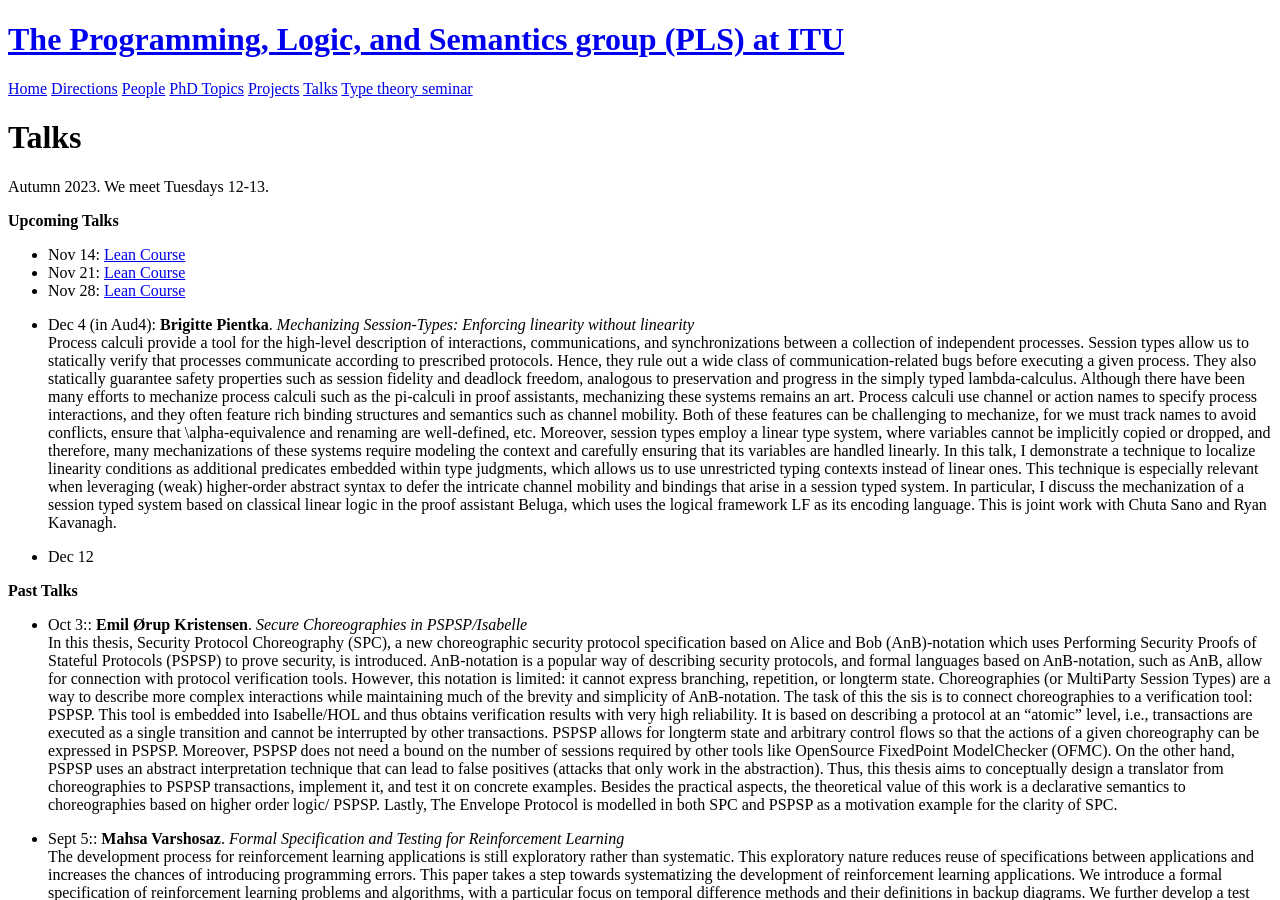
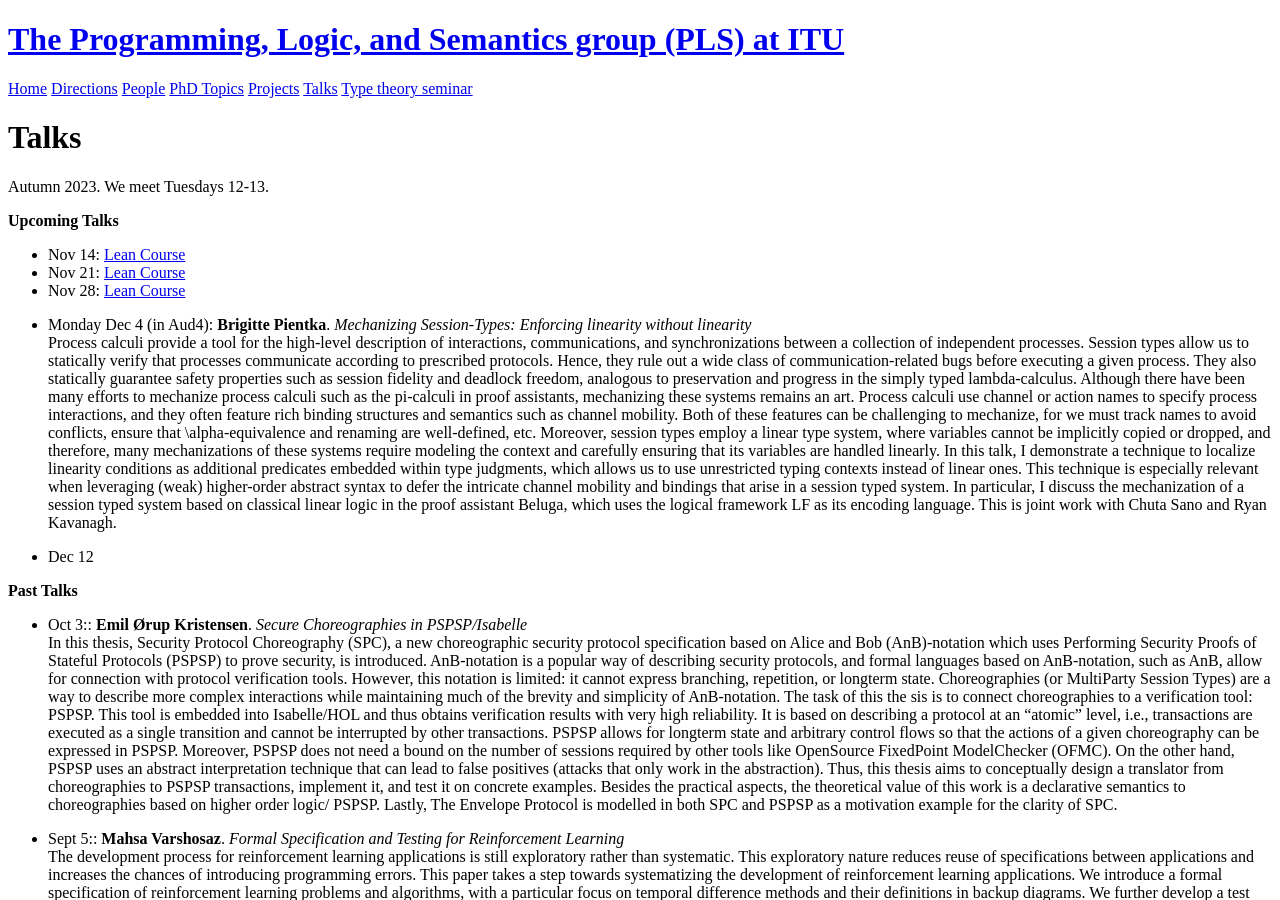
Before and after one commit to rmogelberg/pls.itu.dk, a Jekyll site: the page built from Talks.md, in a window 1280 px wide and 900 px high. Built offline with Jekyll 4.4.1, drawn with Linux system fonts in a browser that asks for light colours.

Commit message:
Update Talks.md

```diff
--- a/Talks.md
+++ b/Talks.md
@@ -9,7 +9,7 @@ Autumn 2023. We meet Tuesdays 12-13.
 - Nov 14: [Lean Course](https://pls.itu.dk/LeanCourse.html)
 - Nov 21: [Lean Course](https://pls.itu.dk/LeanCourse.html)
 - Nov 28: [Lean Course](https://pls.itu.dk/LeanCourse.html)
-- Dec 4 (in Aud4): **Brigitte Pientka**. _Mechanizing Session-Types: Enforcing linearity without linearity_ <br>
+- Monday Dec 4 (in Aud4): **Brigitte Pientka**. _Mechanizing Session-Types: Enforcing linearity without linearity_ <br>
   Process calculi provide a tool for the high-level description of interactions, communications, and synchronizations between a collection of independent processes. Session types allow us to statically  verify that processes communicate according to prescribed protocols.  Hence, they rule  out a wide class of communication-related bugs before executing a given process. They also statically guarantee safety properties such as session fidelity and deadlock freedom, analogous to preservation and progress in the simply typed lambda-calculus.
 Although there have been many efforts to mechanize process calculi such as the pi-calculi in proof assistants, mechanizing these systems  remains an art.  Process calculi use channel or action names to specify process interactions, and they often feature rich binding structures and semantics such as channel mobility.
 Both of these features can be challenging to mechanize, for we must track names to avoid conflicts, ensure that \alpha-equivalence and renaming are well-defined, etc. Moreover, session types employ a linear type system, where variables cannot be  implicitly copied or dropped, and therefore, many mechanizations of these systems require modeling the context and carefully ensuring that its variables  are handled linearly.
```
